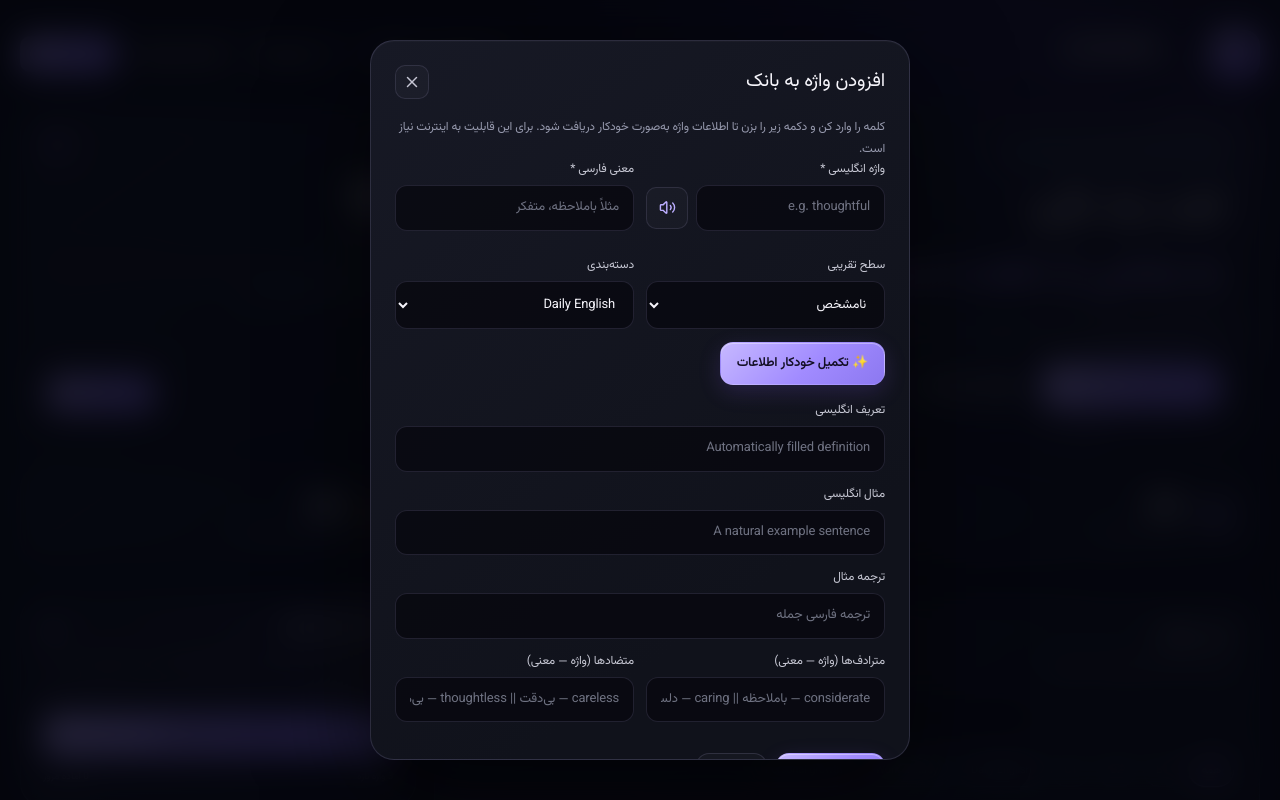
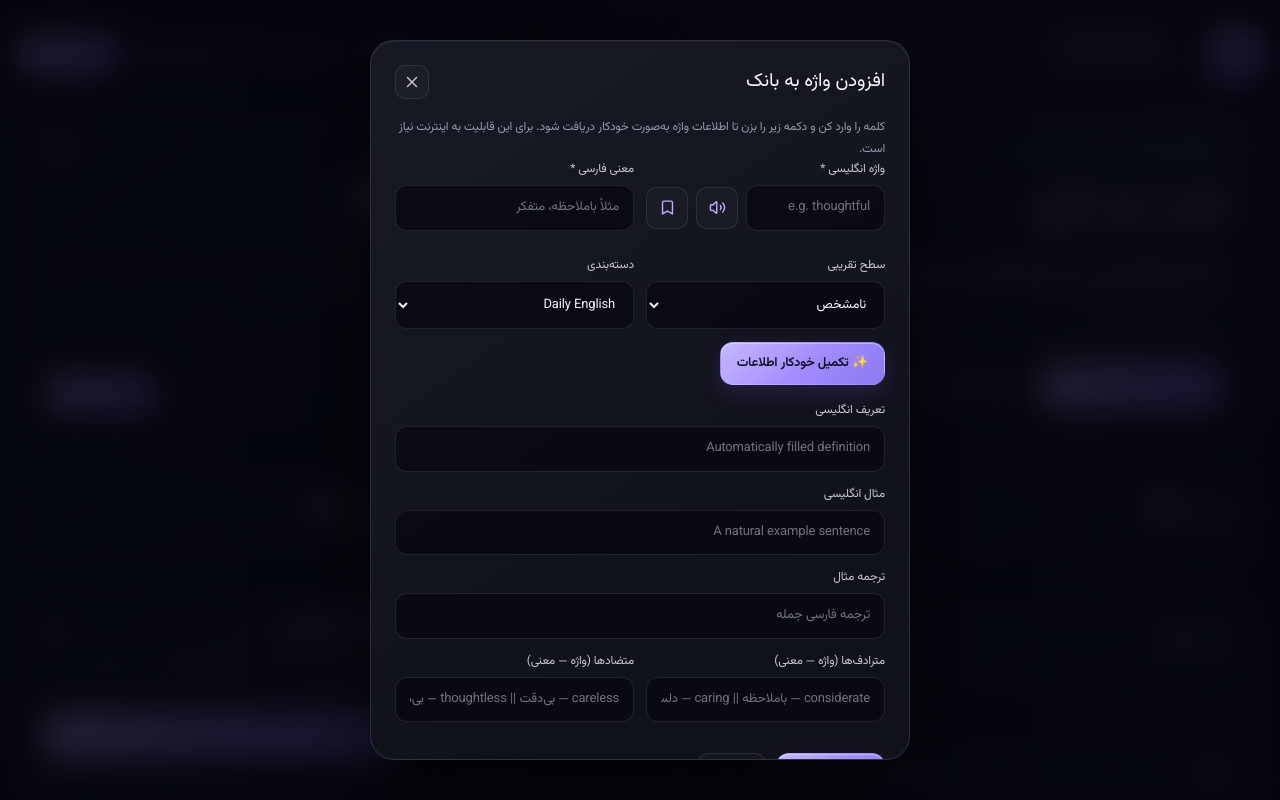
Before and after one commit to Rezadexi/LEXORA, a Next.js app: page /LEXORA/ in a window 1280 px wide. Both pictures are taken after a click on the button "لغت جدید". Shown: the top 800 px of the page. Built offline with nearby package versions, Linux system fonts and the light colour scheme.

Commit message:
Add quick save icon beside vocabulary input

```diff
--- a/app/page.tsx
+++ b/app/page.tsx
@@ -753,7 +753,7 @@ export default function Home() {
             <p className="muted" style={{ lineHeight: 1.8 }}>کلمه را وارد کن و دکمه زیر را بزن تا اطلاعات واژه به‌صورت خودکار دریافت شود. برای این قابلیت به اینترنت نیاز است.</p>
             <form onSubmit={saveWord}>
               <div className="form-grid">
-                <div className="form-field"><label>واژه انگلیسی *</label><div className="word-input-with-sound"><input className="field" value={form.word} required placeholder="e.g. thoughtful" onBlur={() => { if (form.word.trim() && !enriching) void enrichWord(); }} onChange={e => setForm(current => ({ ...current, word: e.target.value }))}/><button className="icon-btn" type="button" title="شنیدن تلفظ واژه" aria-label="شنیدن تلفظ واژه" onClick={() => form.word.trim() && speak(form.word.trim())}><Volume2 size={17}/></button></div></div>
+                <div className="form-field"><label>واژه انگلیسی *</label><div className="word-input-with-sound"><input className="field" value={form.word} required placeholder="e.g. thoughtful" onBlur={() => { if (form.word.trim() && !enriching) void enrichWord(); }} onChange={e => setForm(current => ({ ...current, word: e.target.value }))}/><button className="icon-btn" type="button" title="شنیدن تلفظ واژه" aria-label="شنیدن تلفظ واژه" onClick={() => form.word.trim() && speak(form.word.trim())}><Volume2 size={17}/></button><button className="icon-btn save-word-top" type="submit" title="ذخیره واژه" aria-label="ذخیره واژه"><Bookmark size={17}/></button></div></div>
                 <div className="form-field"><label>معنی فارسی *</label>{input("meaning", "مثلاً باملاحظه، متفکر", true)}</div>
                 <div className="form-field"><label>سطح تقریبی</label><select className="field" value={form.level} onChange={e => setForm(f => ({ ...f, level: e.target.value }))}>{levels.map(l => <option key={l}>{l}</option>)}</select></div>
                 <div className="form-field"><label>دسته‌بندی</label><select className="field" value={form.category} onChange={e => setForm(f => ({ ...f, category: e.target.value }))}>{categories.map(c => <option key={c}>{c}</option>)}</select></div>
```
